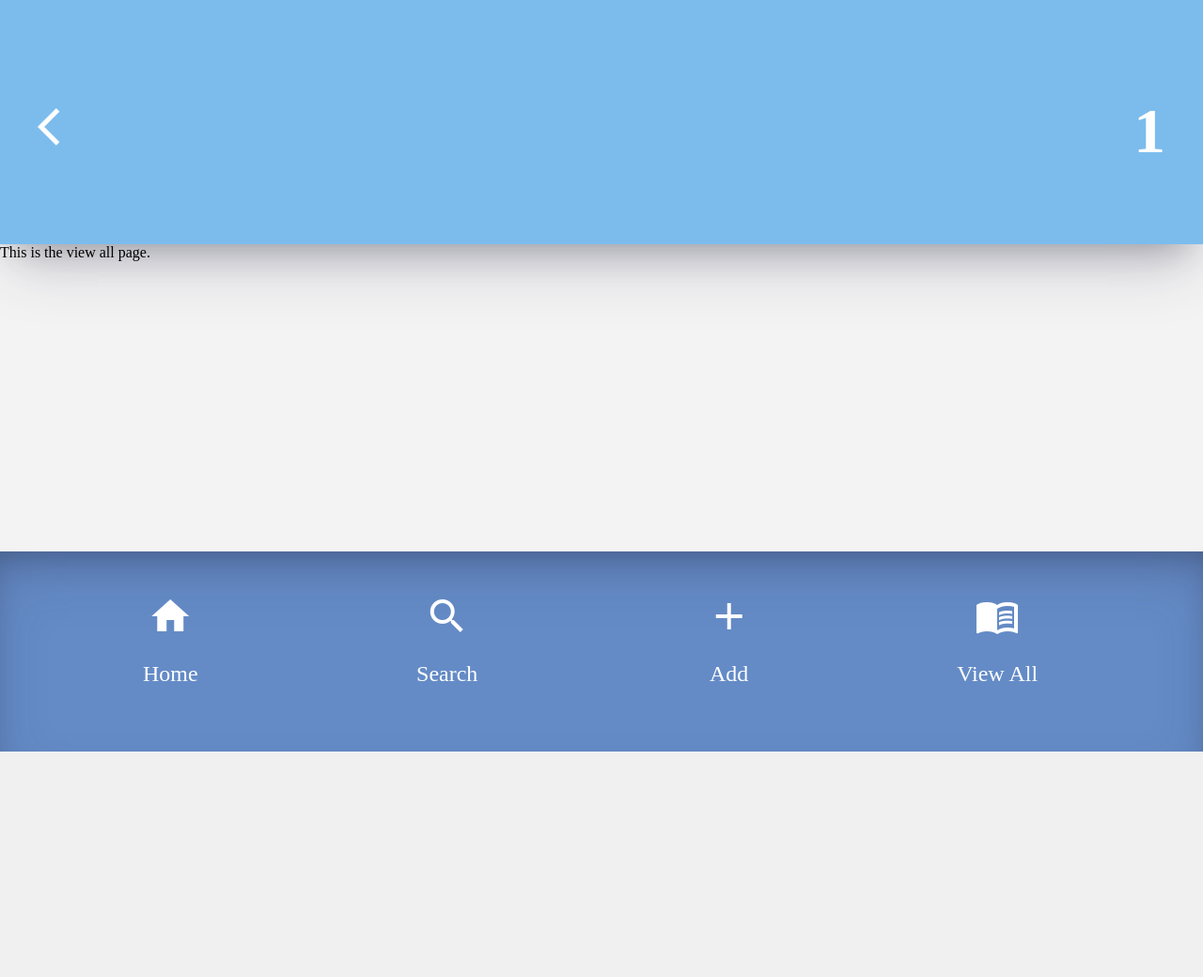
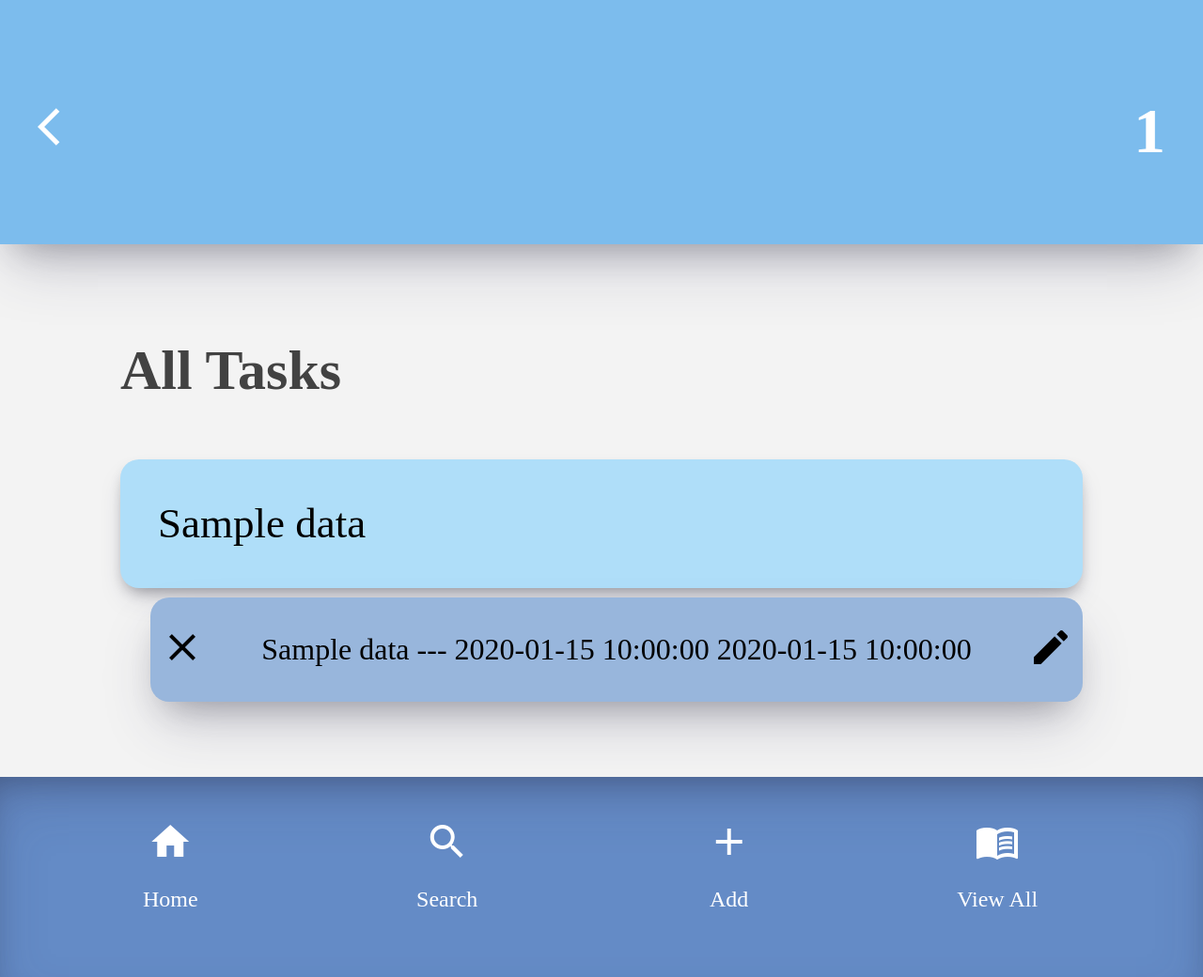
Before and after one commit to software-students-fall2022/web-app-exercise-team-14-1, a Flask app: template templates/all.html in a window 1280 px wide. Shown: the whole page at 94% size. Before the commit the page ends 800 px from the top, so only its background shows below. Run offline with Flask 2, Linux system fonts and the light colour scheme; the template is opened without the code that fills it: most values are stand-ins (such as "Sample title", 1, 10 or a date in 2020); parts of the project's set-up code (start-up, migrations or seed data) failed here and were passed over.

Commit message:
created viewall

```diff
--- a/app.py
+++ b/app.py
@@ -225,7 +225,17 @@ def all():
     """
     Route for the view all page
     """
-    return render_template("all.html", page="View All")
+    # find the todos array using the logged in user's ObjectId
+    todos = flask_login.current_user.data['todos']
+
+    # get all todos in a list
+    allTodos = list(db.todos.find({
+        '_id': {
+            '$in': todos
+        },
+    }).sort([('date', 1), ('time', 1)]))
+
+    return render_template("all.html", todos = allTodos, page="View All")
 
 @app.route('/add')
 @flask_login.login_required
@@ -325,8 +335,8 @@ def returnToLogin():
     return(redirect(url_for("login")))
 
 # route to delete a specific post
-@app.route('/delete/<todo_id>')
-def delete(todo_id):
+@app.route('/delete/<todo_id>/<dest>')
+def delete(todo_id, dest):
     """
     Route for GET requests to the delete page.
     """
@@ -347,7 +357,7 @@ def delete(todo_id):
         {'_id': ObjectId(flask_login.current_user.id)},
         {'$pull': {'todos': None}}
     )
-    return redirect(url_for('homepage'))
+    return redirect(url_for(dest))
 
 
 @app.route('/logout')
--- a/templates/all.html
+++ b/templates/all.html
@@ -1,3 +1,29 @@
 {% extends 'base.html' %} {% block container %}
-This is the view all page.
+<section class="home-container">
+    <h1>All Tasks</h1>
+    {% for data in todos %}
+        <div class="content">
+            <div class="label">
+                <h2>{{data.label}}</h2>
+            </div>
+            <div class="title">
+                <a class="delete-icon" href="{{url_for('delete', todo_id=data._id, dest='all')}}">
+                    <span class="material-icons">
+                        clear
+                    </span>
+                </a>
+
+                <p>{{data.title}} --- {{data.time}} {{data.date}}</p>
+                <a class="edit-icon" href="{{url_for('edit', todo_id=data._id)}}">
+                    <span class="material-icons">
+                        edit
+                    </span>
+                </a>
+
+            </div>
+
+        </div>
+    {% endfor %}
+</section>
+
 {% endblock %}
--- a/templates/homepage.html
+++ b/templates/homepage.html
@@ -11,7 +11,7 @@
                 <h2>{{data.label}}</h2>
             </div>
             <div class="title">
-                <a class="delete-icon" href="{{url_for('delete', todo_id=data._id)}}">
+                <a class="delete-icon" href="{{url_for('delete', todo_id=data._id, dest='homepage')}}">
                     <span class="material-icons">
                         clear
                     </span>
```
